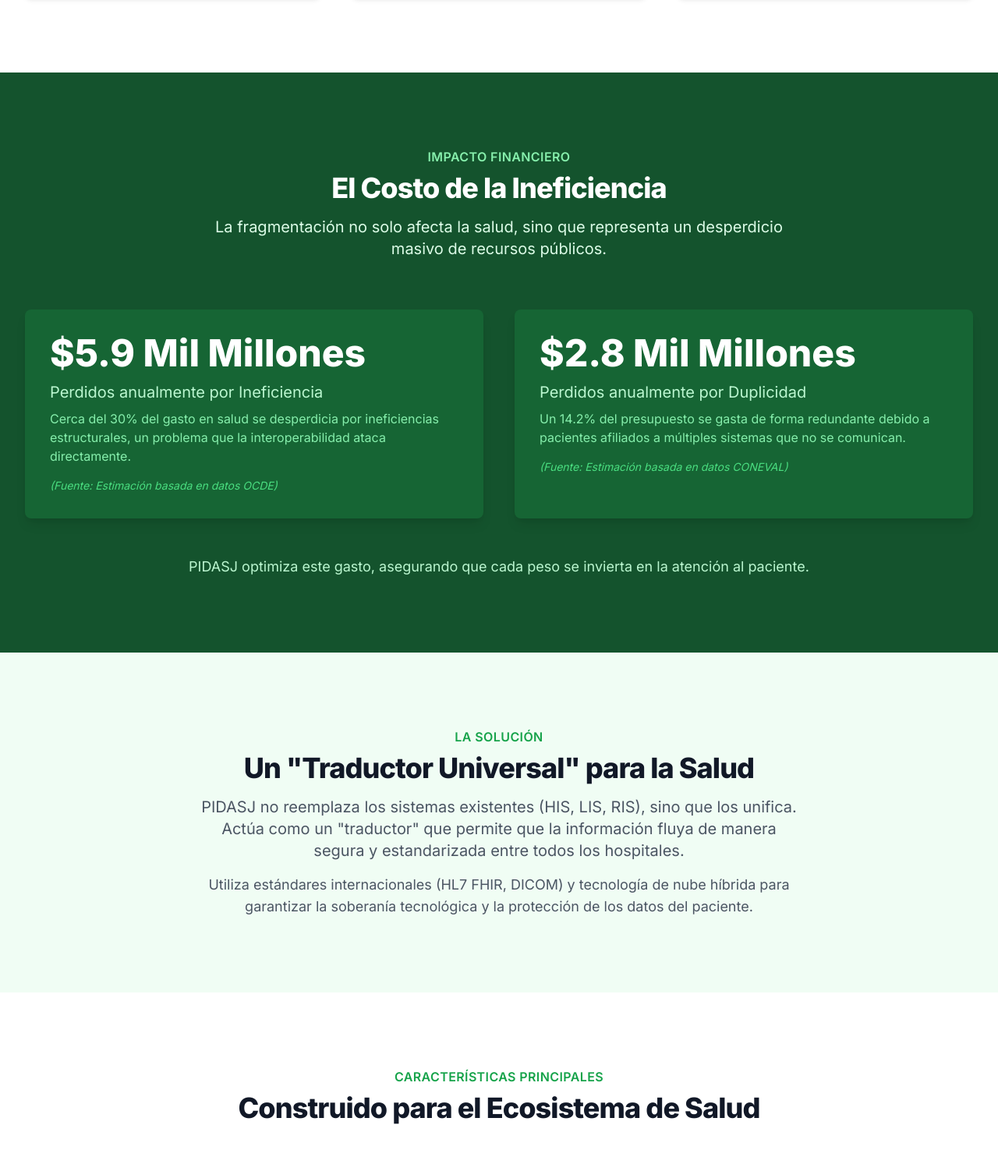
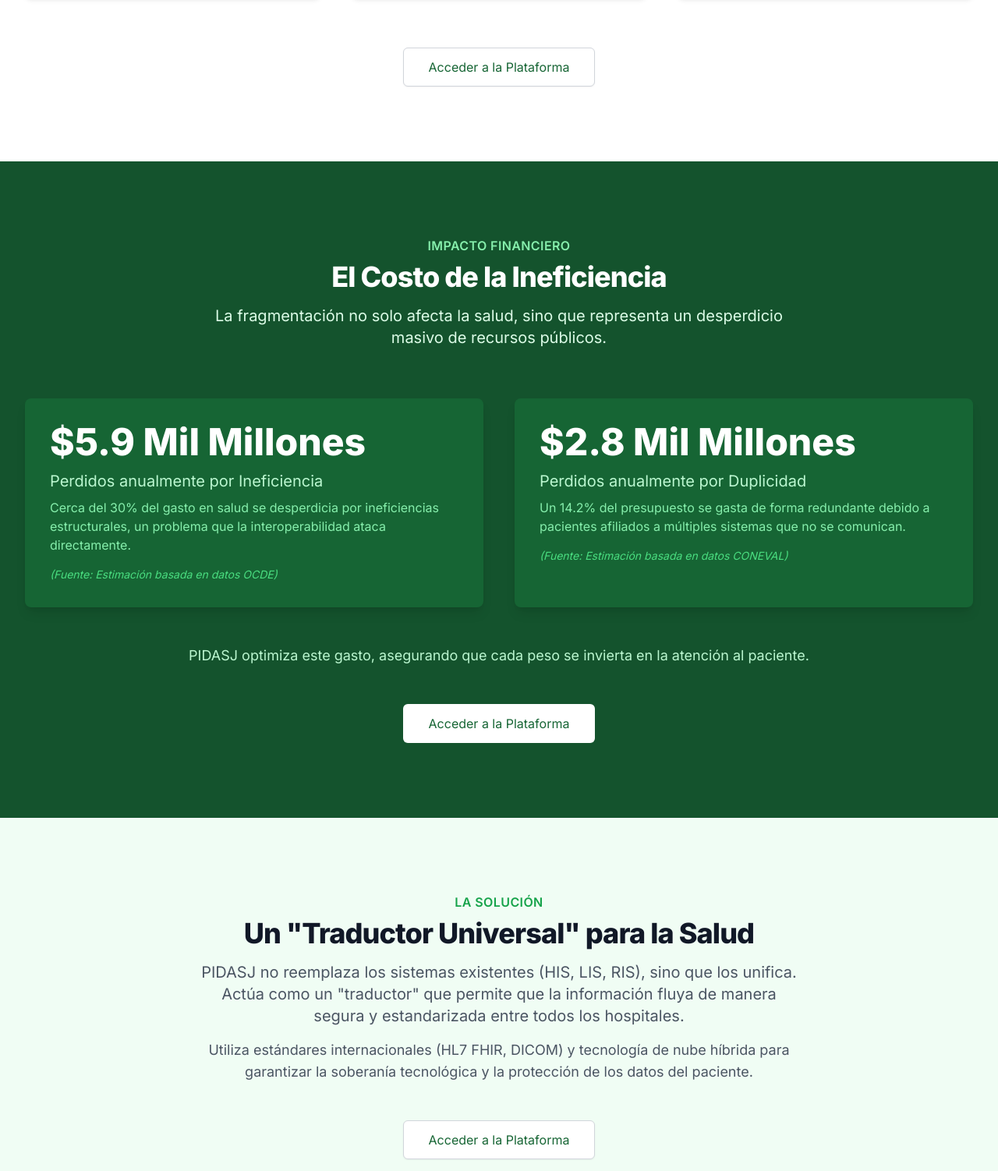
Before and after one commit to NetzaDelgado/PIDASJ, a plain HTML site: page index.html in a window 1280 px wide. Shown: the part 1097-2599 px from the top of the page at 78% size. Drawn offline with nearby package versions, Linux system fonts and the light colour scheme.

Commit message:
Add buttons to access the platform in index.html
Added multiple buttons linking to the platform throughout the document.

```diff
--- a/index.html
+++ b/index.html
@@ -89,12 +89,11 @@
                 <p class="mt-6 text-xl text-green-100 max-w-3xl">
                     Conectando la salud de Jalisco. Un paciente, un expediente, una red unificada.
                 </p>
-                <!-- CAMBIO: Contenedor de botones actualizado a flex -->
+                <!-- CAMBIO: Contenedor de botones actualizado (sin duplicado) -->
                 <div class="mt-10 flex flex-col sm:flex-row sm:space-x-4 space-y-4 sm:space-y-0">
                     <a href="#solucion" class="inline-block bg-green-600 border border-transparent rounded-md py-3 px-8 text-base font-medium text-white hover:bg-green-700 text-center">
                         Descubre la Solución
                     </a>
-                    <!-- NUEVO BOTÓN AÑADIDO -->
                     <a href="https://jalisco-health-data-pipeline-148827687969.us-west1.run.app/" target="_blank" rel="noopener noreferrer" class="inline-block bg-white border border-transparent rounded-md py-3 px-8 text-base font-medium text-green-800 hover:bg-gray-100 text-center">
                         Acceder a la Plataforma
                     </a>
@@ -135,6 +134,13 @@
                         </p>
                     </div>
                 </div>
+
+                <!-- BOTÓN AÑADIDO -->
+                <div class="mt-16 text-center">
+                    <a href="https://jalisco-health-data-pipeline-148827687969.us-west1.run.app/" target="_blank" rel="noopener noreferrer" class="inline-block bg-white border border-gray-300 rounded-md py-3 px-8 text-base font-medium text-green-800 hover:bg-gray-100 shadow-sm">
+                        Acceder a la Plataforma
+                    </a>
+                </div>
             </div>
         </section>
 
@@ -174,6 +180,13 @@
                 <div class="mt-12 text-center">
                     <p class="text-lg text-green-200">PIDASJ optimiza este gasto, asegurando que cada peso se invierta en la atención al paciente.</p>
                 </div>
+
+                <!-- BOTÓN AÑADIDO -->
+                <div class="mt-12 text-center">
+                    <a href="https://jalisco-health-data-pipeline-148827687969.us-west1.run.app/" target="_blank" rel="noopener noreferrer" class="inline-block bg-white border border-transparent rounded-md py-3 px-8 text-base font-medium text-green-800 hover:bg-gray-100">
+                        Acceder a la Plataforma
+                    </a>
+                </div>
             </div>
         </section>
 
@@ -191,6 +204,13 @@
                     <p class="mt-4 max-w-3xl mx-auto text-lg text-gray-600">
                         Utiliza estándares internacionales (HL7 FHIR, DICOM) y tecnología de nube híbrida para garantizar la soberanía tecnológica y la protección de los datos del paciente.
                     </p>
+                </div>
+
+                <!-- BOTÓN AÑADIDO -->
+                <div class="mt-12 text-center">
+                    <a href="https://jalisco-health-data-pipeline-148827687969.us-west1.run.app/" target="_blank" rel="noopener noreferrer" class="inline-block bg-white border border-gray-300 rounded-md py-3 px-8 text-base font-medium text-green-800 hover:bg-gray-50 shadow-sm">
+                        Acceder a la Plataforma
+                    </a>
                 </div>
             </div>
         </section>
@@ -297,6 +317,13 @@
                         </div>
                     </div>
                 </div>
+
+                <!-- BOTÓN AÑADIDO -->
+                <div class="mt-16 text-center">
+                    <a href="https://jalisco-health-data-pipeline-148827687969.us-west1.run.app/" target="_blank" rel="noopener noreferrer" class="inline-block bg-white border border-gray-300 rounded-md py-3 px-8 text-base font-medium text-green-800 hover:bg-gray-100 shadow-sm">
+                        Acceder a la Plataforma
+                    </a>
+                </div>
             </div>
         </section>
 
@@ -393,6 +420,13 @@
                         Un paciente visita el H. Zoquipan. Sus datos (imágenes, labs, historial) están disponibles al instante en el H. Civil Viejo, Nuevo y de Oriente.
                     </p>
                 </div>
+
+                <!-- BOTÓN AÑADIDO -->
+                <div class="mt-12 text-center">
+                    <a href="https://jalisco-health-data-pipeline-148827687969.us-west1.run.app/" target="_blank" rel="noopener noreferrer" class="inline-block bg-white border border-gray-300 rounded-md py-3 px-8 text-base font-medium text-green-800 hover:bg-gray-50 shadow-sm">
+                        Acceder a la Plataforma
+                    </a>
+                </div>
             </div>
         </section>
 
```
